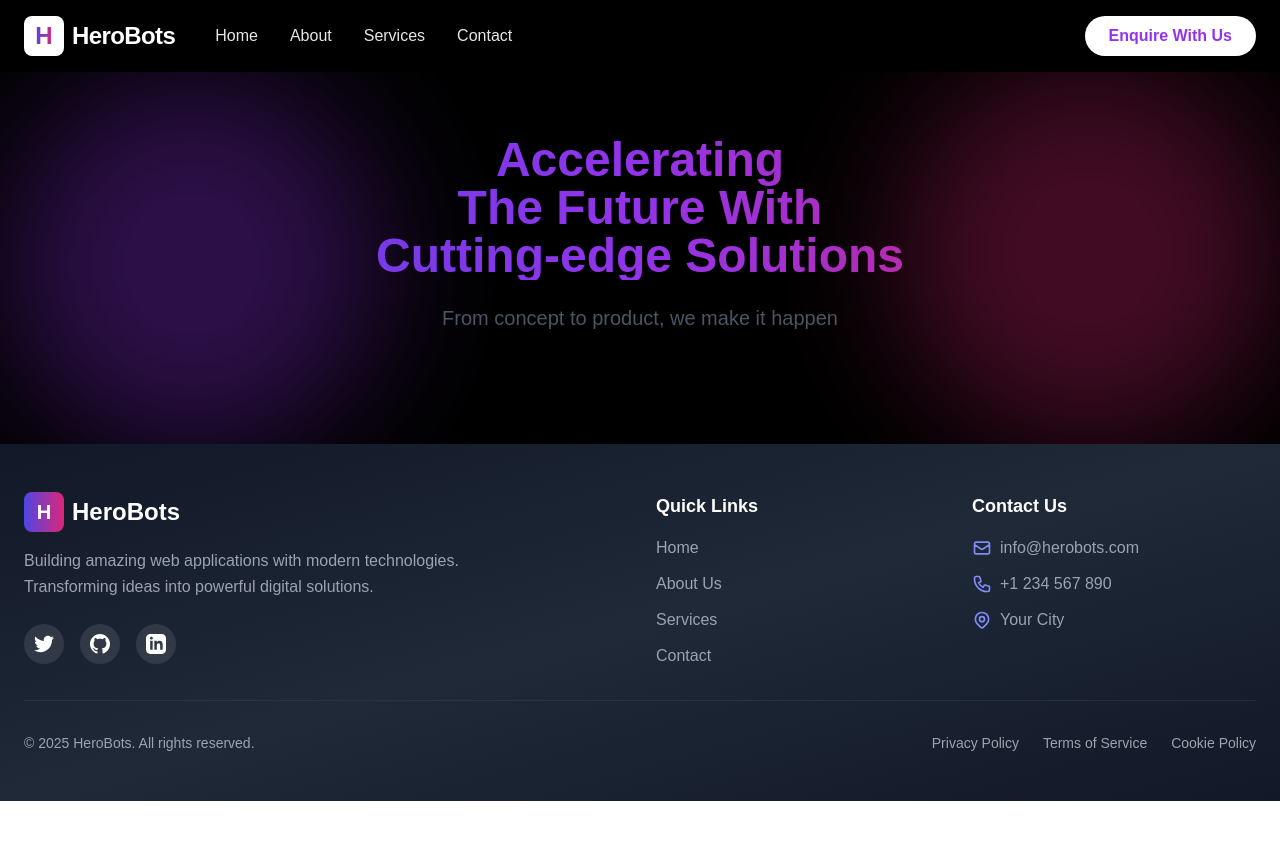
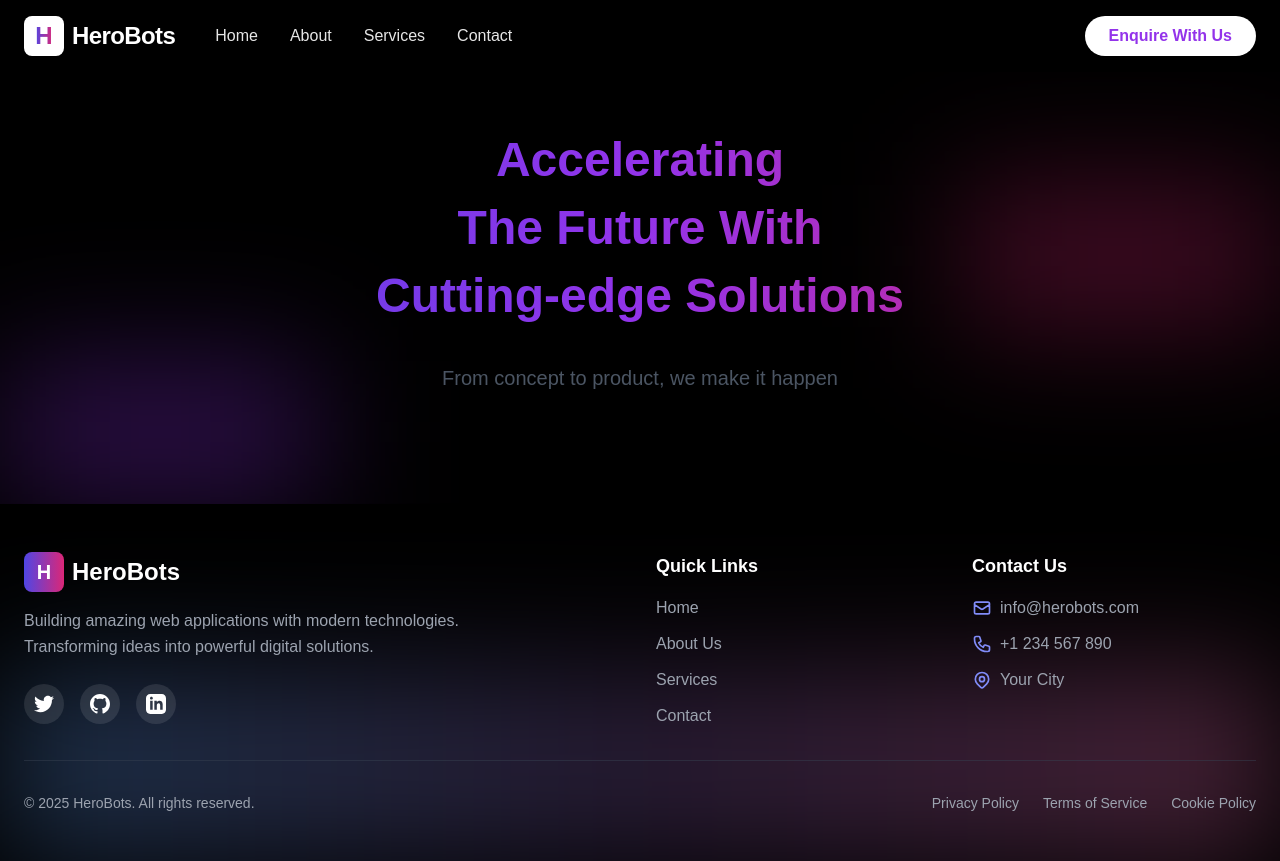
Before and after one commit to meorshauqi/herobots, a React (Vite) app: page / in a window 1280 px wide. Before the commit the page ends 801 px from the top, so only its background shows below. Built offline with nearby package versions, Linux system fonts and the light colour scheme; a web font is replaced by a local one.

Commit message:
Enhanced Footer UI/UX

```diff
--- a/src/components/Footer.jsx
+++ b/src/components/Footer.jsx
@@ -1,7 +1,8 @@
 function Footer() {
   return (
-    <footer className="bg-gradient-to-br from-gray-900 via-gray-800 to-gray-900 text-white mt-auto">
-      <div className="container mx-auto px-6 py-12">
+    <footer className="relative bg-black text-white mt-auto overflow-hidden">
+      <div className="absolute bottom-0 left-0 w-full h-48 bg-gradient-to-r from-blue-400/30 via-purple-400/20 to-pink-400/30 blur-3xl"></div>
+      <div className="container mx-auto px-6 py-12 relative z-10">
         <div className="grid grid-cols-1 md:grid-cols-4 gap-8 mb-8">
           <div className="md:col-span-2">
             <div className="flex items-center space-x-2 mb-4">
--- a/src/components/Hero.jsx
+++ b/src/components/Hero.jsx
@@ -1,15 +1,14 @@
 function Hero() {
     return (
         <main className="relative flex-grow bg-black overflow-hidden">
-
-        <div className="absolute botto-0 left-0 w-96 h-96 bg-purple-600/30 rounded-full blur-3xl"></div>
-        <div className="absolute bottom-0 right-0 w-96 h-96 bg-pink-600/30 rounded-full blur-3xl"></div>
+        <div className="absolute bottom-0 left-0 w-80 h-36 bg-purple-600/30 blur-3xl"></div>
+        <div className="absolute top-28 right-0 w-80 h-36 bg-pink-600/30 blur-3xl"></div>
         <div className="container mx-auto px-6 py-16">
           <div className="text-center mb-12">
             <h1 className="text-5xl font-bold mb-6 bg-gradient-to-r from-indigo-600 via-purple-600 to-pink-600 bg-clip-text text-transparent">
-            <span className="block">Accelerating</span>
-            <span className="block">The Future With</span>
-            <span className="block">Cutting-edge Solutions</span>
+            <span className="block pb-5">Accelerating</span>
+            <span className="block pb-5">The Future With</span>
+            <span className="block pb-5">Cutting-edge Solutions</span>
             </h1>
             <p className="text-xl text-gray-600 max-w-2xl mx-auto">
             From concept to product, we make it happen
```
